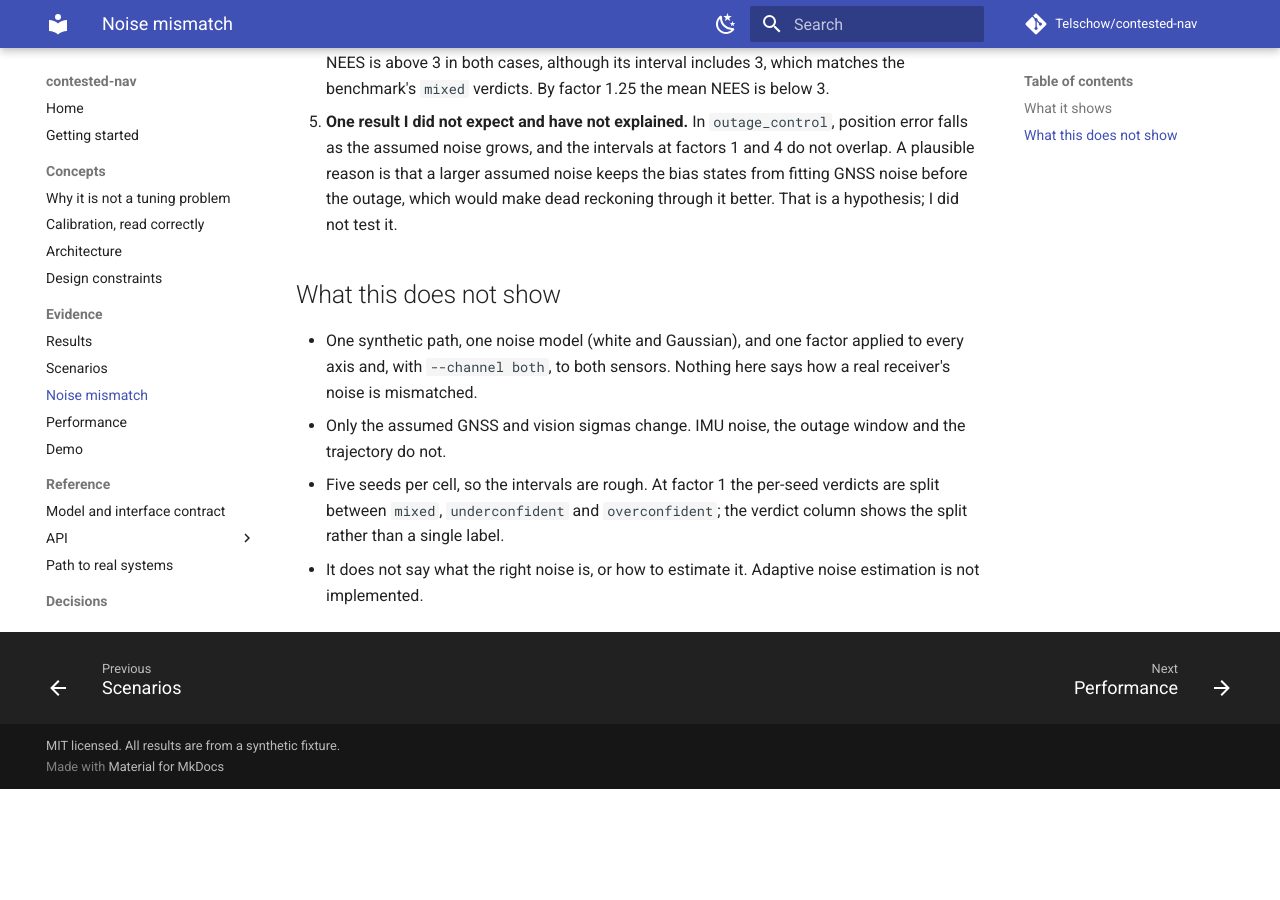
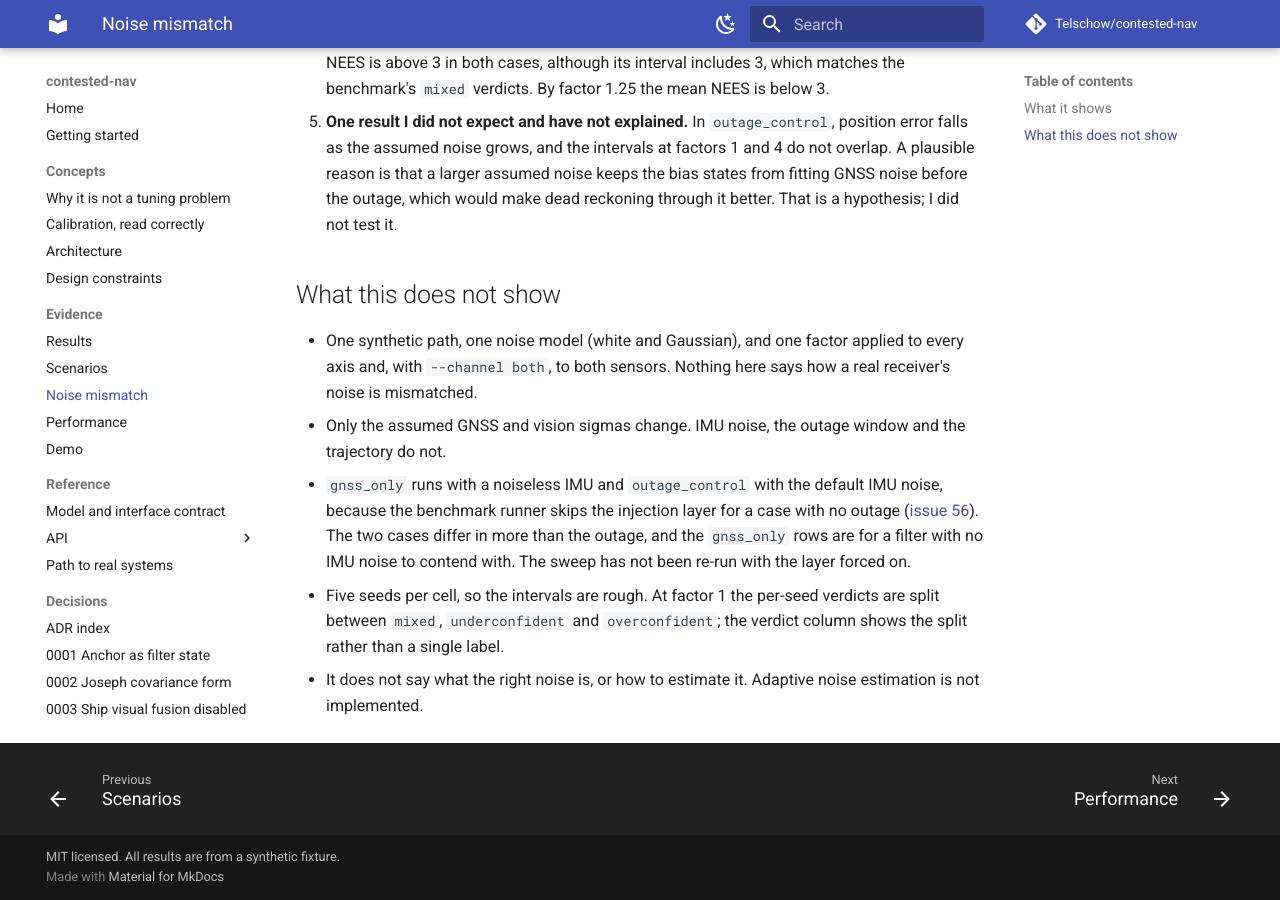
Before and after one commit to Telschow/contested-nav, an MkDocs documentation site: the page built from docs/mismatch.md, in a window 1280 px wide and 900 px high, scrolled down 3785 px. Built offline with MkDocs 1.6.1 and Material for MkDocs 9.7.7, drawn with Linux system fonts in a browser that asks for light colours; comment, search, counter and statistics services are not loaded; before the commit the page ends 4574 px from its top, so only the background shows below that.

Commit message:
fix(eval): build the mismatch table header without implicit concatenation
CodeQL flagged the adjacent string literals in the header list as a possible missing comma.
Also state in the mismatch page that gnss_only runs with a noiseless IMU (issue 56).

Co-Authored-By: Claude Sonnet 5.5 <noreply@anthropic.com>
Claude-Session: https://claude.ai/code/session_01GwfcPN95nG6qXCvWKXzrSW

```diff
--- a/docs/mismatch.md
+++ b/docs/mismatch.md
@@ -82,6 +82,11 @@ Each statement below is checked against the CSV by `tests/test_mismatch_sweep.py
   noise is mismatched.
 - Only the assumed GNSS and vision sigmas change. IMU noise, the outage window and the
   trajectory do not.
+- `gnss_only` runs with a noiseless IMU and `outage_control` with the default IMU noise, because the
+  benchmark runner skips the injection layer for a case with no outage
+  ([issue 56](https://github.com/Telschow/contested-nav/issues/56)). The two cases differ in more than the
+  outage, and the `gnss_only` rows are for a filter with no IMU noise to contend with. The sweep has not
+  been re-run with the layer forced on.
 - Five seeds per cell, so the intervals are rough. At factor 1 the per-seed verdicts are split
   between `mixed`, `underconfident` and `overconfident`; the verdict column shows the split
   rather than a single label.
```
Also changed, not shown: 1 other file.
